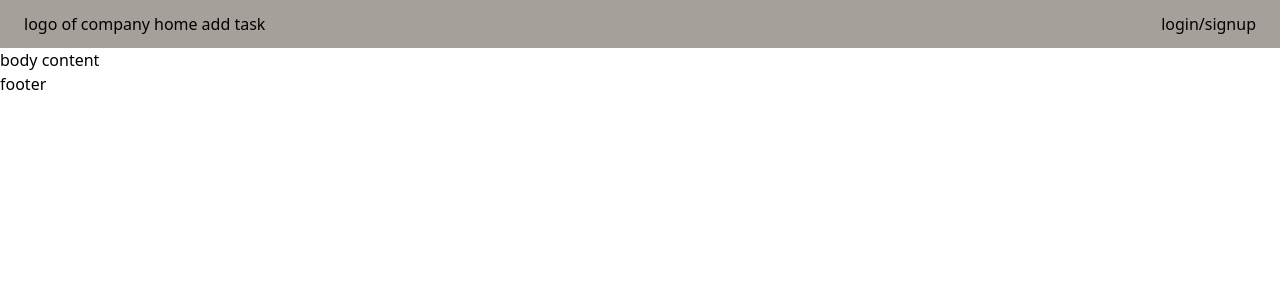
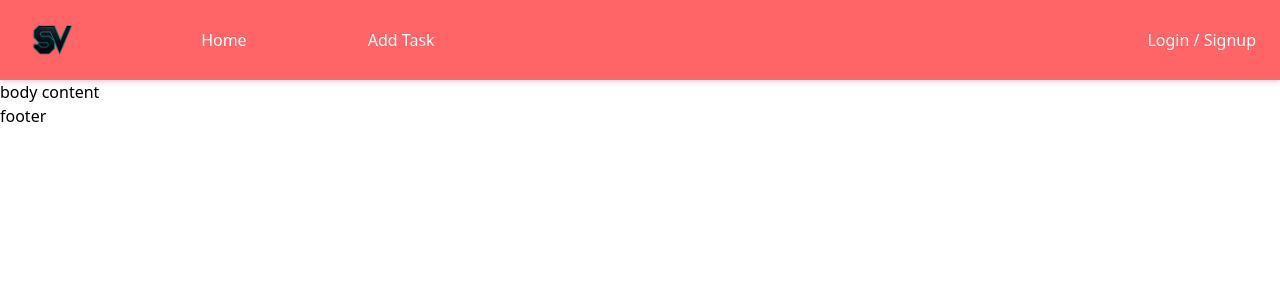
Before and after one commit to S4UG-X/To_Do_List, a React (Vite) app in the folder frontend/: page / in a window 1280 px wide. Shown: the top 300 px of the page. Built offline with nearby package versions, Linux system fonts and the light colour scheme.

Commit message:
Basic Navbar

```diff
--- a/frontend/src/components/Navbar.jsx
+++ b/frontend/src/components/Navbar.jsx
@@ -2,15 +2,23 @@ import React from "react";
 
 const Navbar = () => {
   return (
-    <div className="bg-stone-400 flex justify-between p-3 px-6  ">
-      <div className="flex flex-col gap-1 sm:flex-row">
-        <p>logo of company</p>
-
-        <p> home</p>
-        <p>add task</p>
+    <div className="bg-red-400 flex justify-between p-3 px-6 items-center shadow-md">
+      {/* Left side */}
+      <div className="flex flex-row w-2/3 sm:w-1/3 sm:gap-4 justify-between items-center">
+        <img src="/logo1.png" alt="Logo" className="h-14 w-auto cursor-pointer" />
+        <p className="hidden sm:block text-white font-medium hover:text-stone-200 cursor-pointer">
+          Home
+        </p>
+        <p className="hidden sm:block text-white font-medium hover:text-stone-200 cursor-pointer">
+          Add Task
+        </p>
       </div>
 
-      <div className="">login/signup</div>
+      {/* Right side */}
+      <div className="text-white font-medium">
+        <span className=" hover:text-stone-200 cursor-pointer"> Login</span> /
+        <span className=" hover:text-stone-200 cursor-pointer"> Signup </span>
+      </div>
     </div>
   );
 };
```
